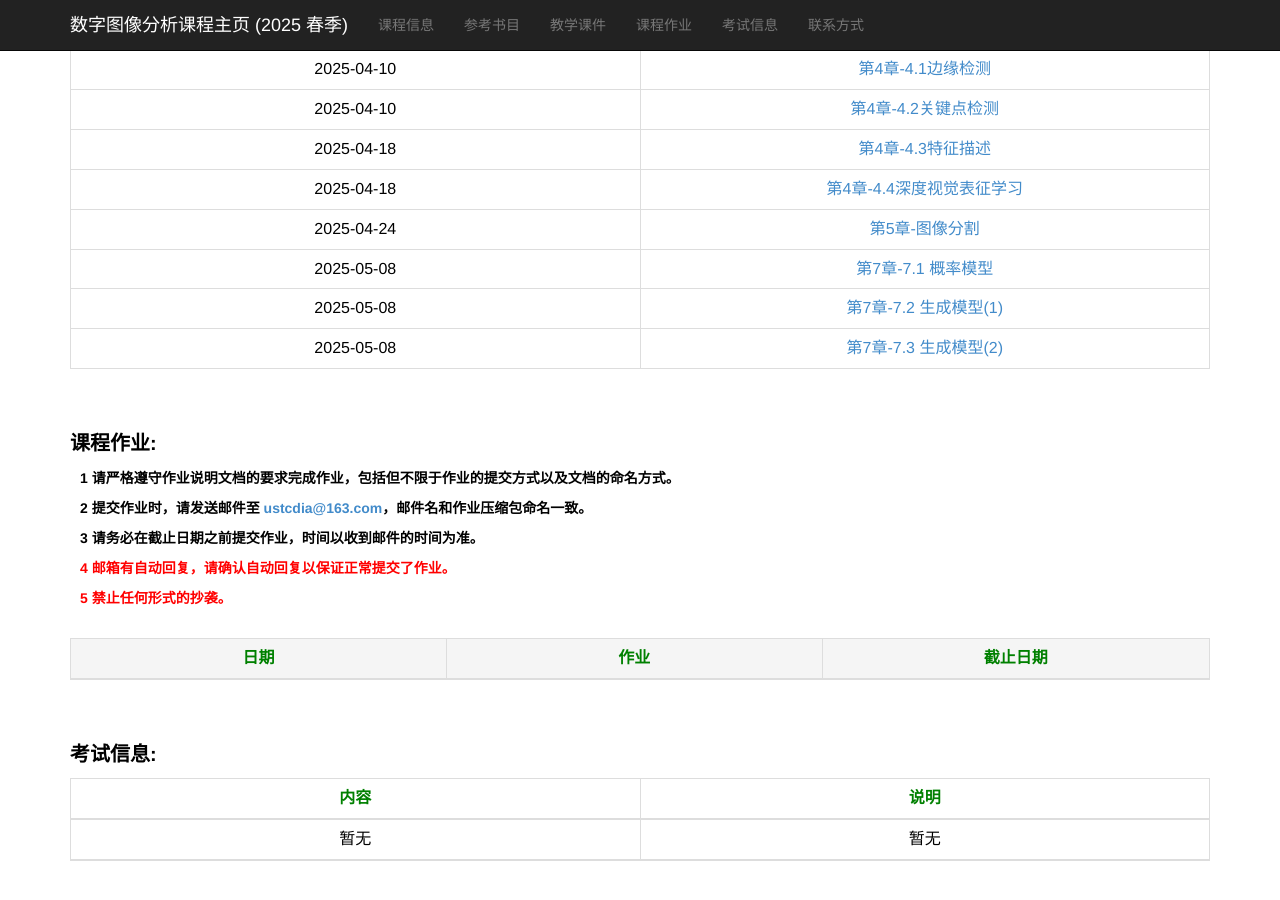
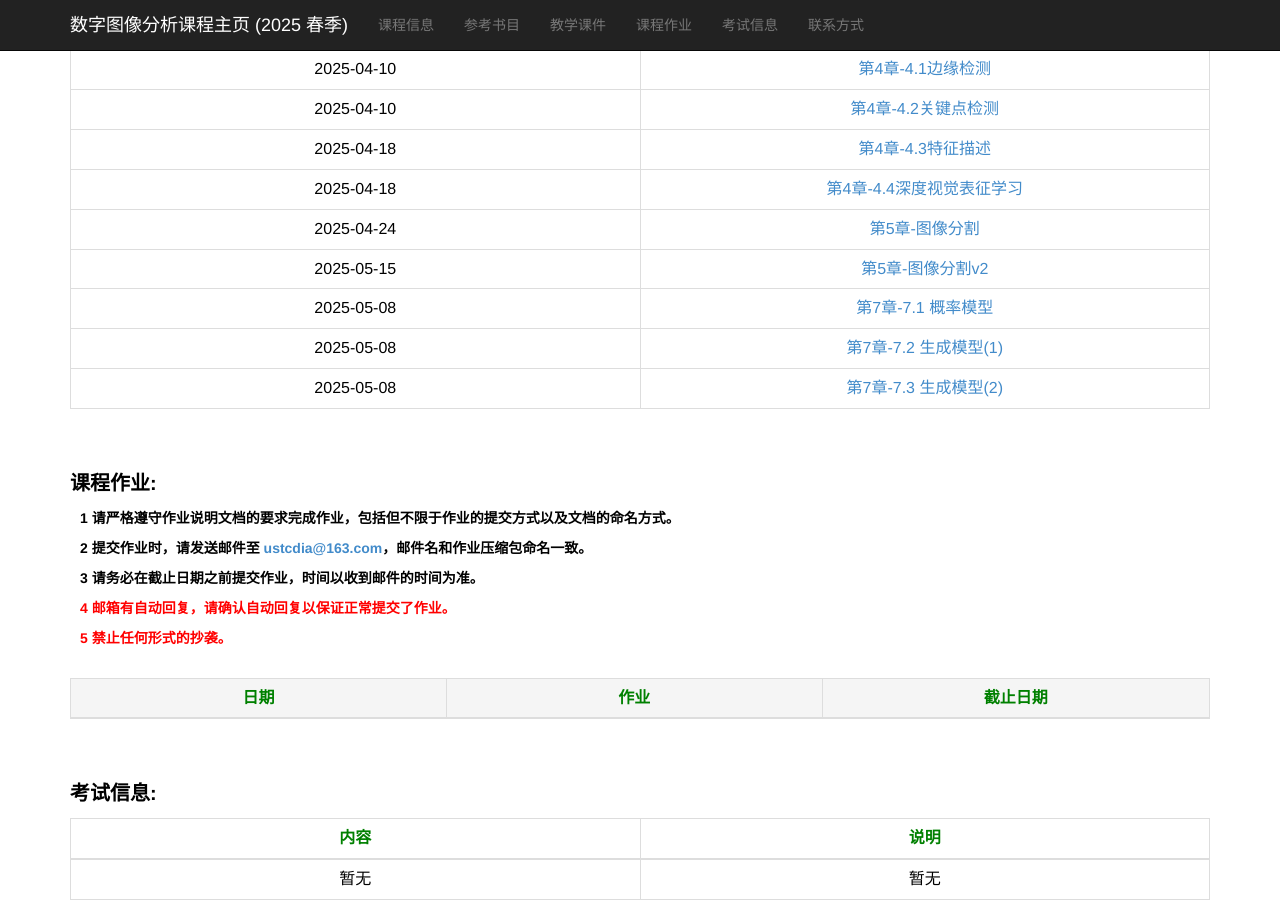
Before and after one commit to ustc-dia/ustc-dia.github.io, a Jekyll site: the page index.html, which Jekyll copies as it is, in a window 1280 px wide and 900 px high, scrolled down 954 px. Built offline with Jekyll 4.4.1, drawn with Linux system fonts in a browser that asks for light colours.

Commit message:
Update index.html

```diff
--- a/index.html
+++ b/index.html
@@ -217,6 +217,11 @@
                     <td><a href="./slides_2025_spring/第5章-图像分割-v2.pptx" target="_blank">第5章-图像分割</a></td>
                 </tr>
 
+                <tr>
+                    <td>2025-05-15</td>
+                    <td><a href="./slides_2025_spring/第5章-图像分割-v3.pptx" target="_blank">第5章-图像分割v2</a></td>
+                </tr>
+
 
                 <tr>
                     <td>2025-05-08</td>
```
